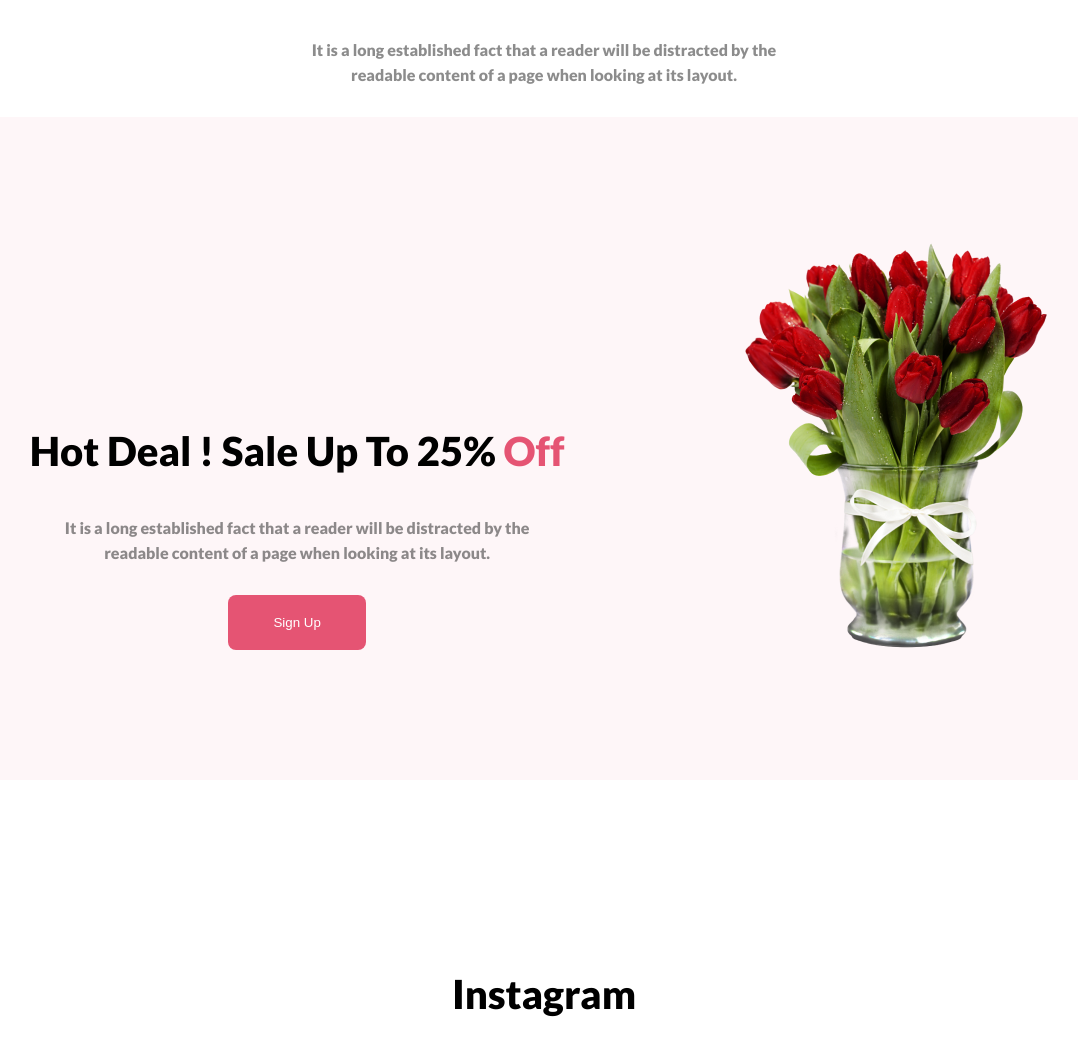
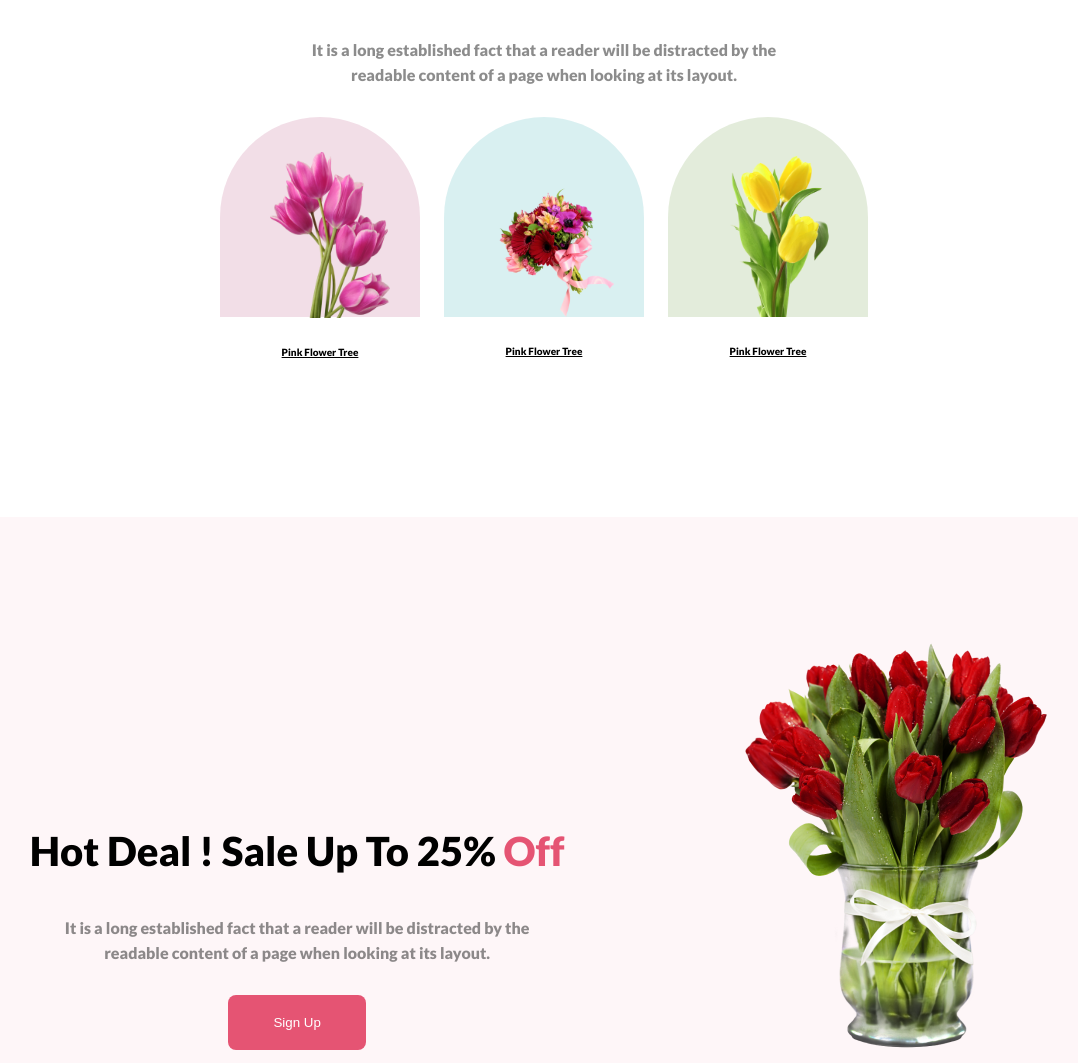
Before and after one commit to sabila111/flower-shop-assignment-repo, a plain HTML site: page index.html in a window 1280 px wide. Shown: the part 1049-2112 px from the top of the page, without its empty margins (96-1174 px from the left). Drawn offline with Linux system fonts and the light colour scheme.

Commit message:
added most of it

```diff
--- a/index.html
+++ b/index.html
@@ -24,13 +24,24 @@
     </header>
     <main>
 <section>
-      <div class="flower-first-section">
         <div class="flower-hard-topic">
             <h3 class="heading-2">Our Featured Flowers</h3>
             <p class="flower-paragraph">It is a long established fact that a reader will be distracted by the readable content of a page when looking at its layout.</p>
         </div>
+   <div class="flower-hard-topic-2">
+      <div class="flower-border">
+        <img class="photo-1" src="Flower Asset/pngwing 6.png" alt="">
+        <figcaption class="flower-tree">Pink Flower Tree</figcaption>
       </div>
-
+      <div class="flower-border-2">
+        <img class="photo-2" src="Flower Asset/pngwing 5.png" alt="">
+        <figcaption class="flower-tree">Pink Flower Tree</figcaption>
+      </div>
+      <div class="flower-border-3">
+        <img class="photo-3" src="Flower Asset/pngwing 7.png" alt="">
+        <figcaption class="flower-tree">Pink Flower Tree</figcaption>
+      </div>
+   </div>
 </section>
 <section>
     <div class="flower-section-2">
@@ -82,7 +93,9 @@
          <div class="flower-footer">
             <h3 class="heading-3"> <span class="span">Flower</span>Shop </h3>
             <p class="flower-paragraph-2">It is a long established fact that a reader will be distracted by the readable content of a page when looking at its layout.</p>
-            <div class="last-class">@2020-2023, FlowerShop.com. All rights reserved. </div>
+           <p class="last-class "><small>
+            <time datetime="2020-2023">@2020-2023,
+           </time>  FlowerShop.com. All rights reserved.</small></p>
          </div>
     </footer>
 </body>
--- a/styles/assignment.css
+++ b/styles/assignment.css
@@ -40,6 +40,55 @@ body {
 }
 
 /*main section design*/
+.flower-hard-topic-2{
+    display: flex;
+    gap: 24px;
+    justify-content: center;
+    margin-bottom: 200px;
+}
+.photo-3 {
+    width: 120px;
+    padding-left: 50px;
+    padding-top: 20px;
+}
+.photo-1{
+    width: 120px;
+    padding-left: 50px;
+    padding-top: 35px;
+}
+.photo-2{
+    width: 130px;
+    padding-left: 50px;
+    padding-top: 70px;
+}
+.flower-tree{
+    text-decoration: underline;
+    font-size: 10px;
+    padding-top: 25px;
+    text-align: center;
+}
+.flower-border {
+    border-radius: 300px 300px 0px 0px;
+    background: rgba(167, 33, 98, 0.15);
+    width: 200px;
+    height: 200px;
+    padding-bottom: 0;
+}
+
+.flower-border-2 {
+    border-radius: 300px 300px 0px 0px;
+    background: rgba(5, 151, 160, 0.15);
+    width: 200px;
+    height: 200px;
+    padding-bottom: 0;
+}
+.flower-border-3{
+    width: 200px;
+    height: 200px;
+    padding-bottom: 0;
+    border-radius: 300px 300px 0px 0px;
+    background: rgba(71, 125, 17, 0.15);
+}
 .heading-2 {
     font-size: 40px;
     color: black;
@@ -107,25 +156,29 @@ body {
 
 }
 
-.email input ,button {
+.email input,
+button {
     padding: 22px 200px 23px 22px;
     border: 0;
     gap: 20px;
     border-radius: 5px;
 }
+
 /*footer style*/
-.flower-footer{
+.flower-footer {
     background-color: black;
     height: 500px;
     margin: 0;
 }
-.heading-3{
+
+.heading-3 {
     font-size: 40px;
-    color:white;
+    color: white;
     padding-top: 150px;
     text-align: center;
 }
-.flower-paragraph-2{
+
+.flower-paragraph-2 {
     text-align: center;
     color: white;
     padding-bottom: 30px;
@@ -134,7 +187,8 @@ body {
     margin: auto;
     line-height: 25px;
 }
-.last-class{
+
+.last-class {
     text-align: center;
     color: #FFFFFF66;
     list-style: none;
```
